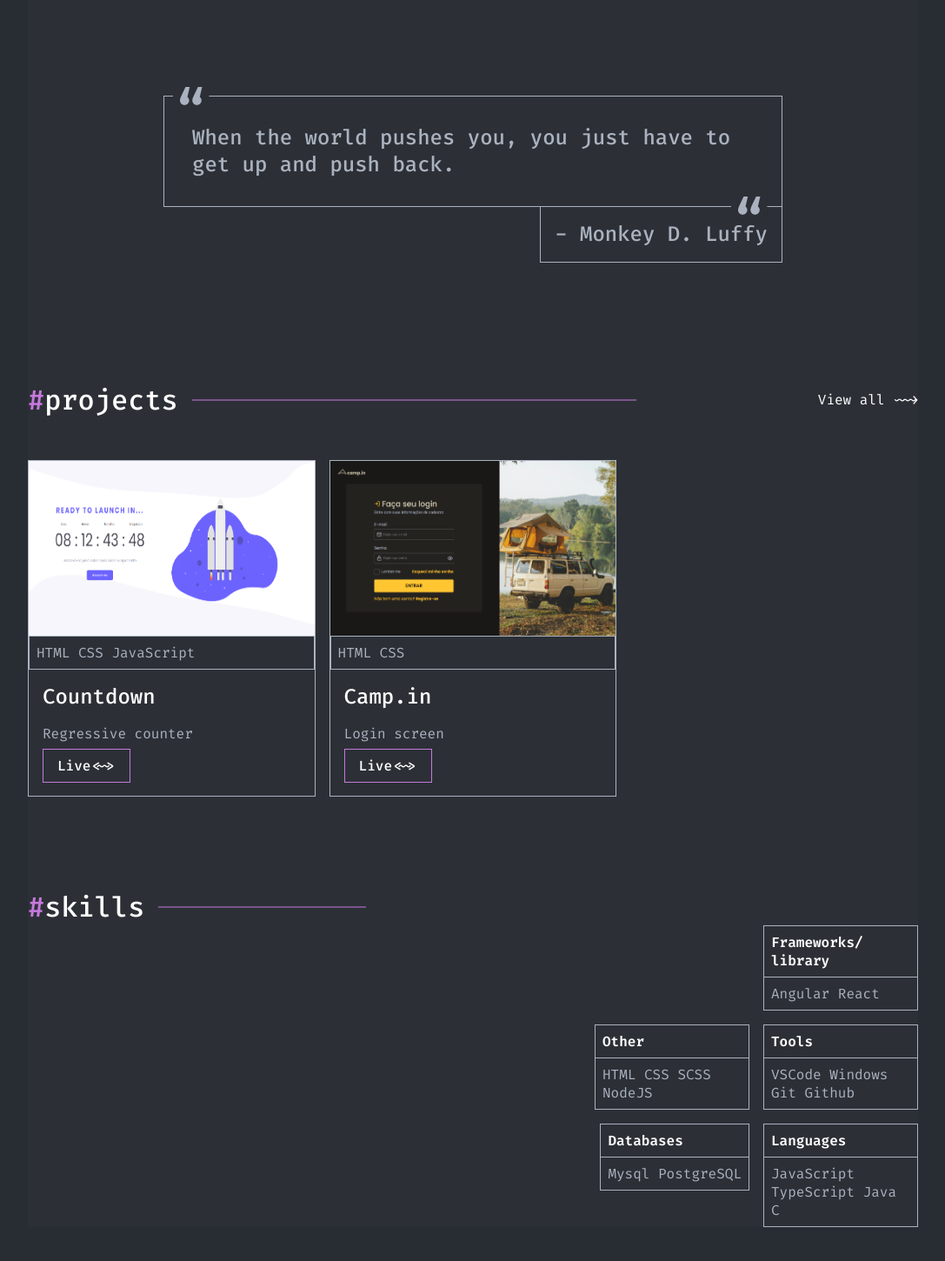
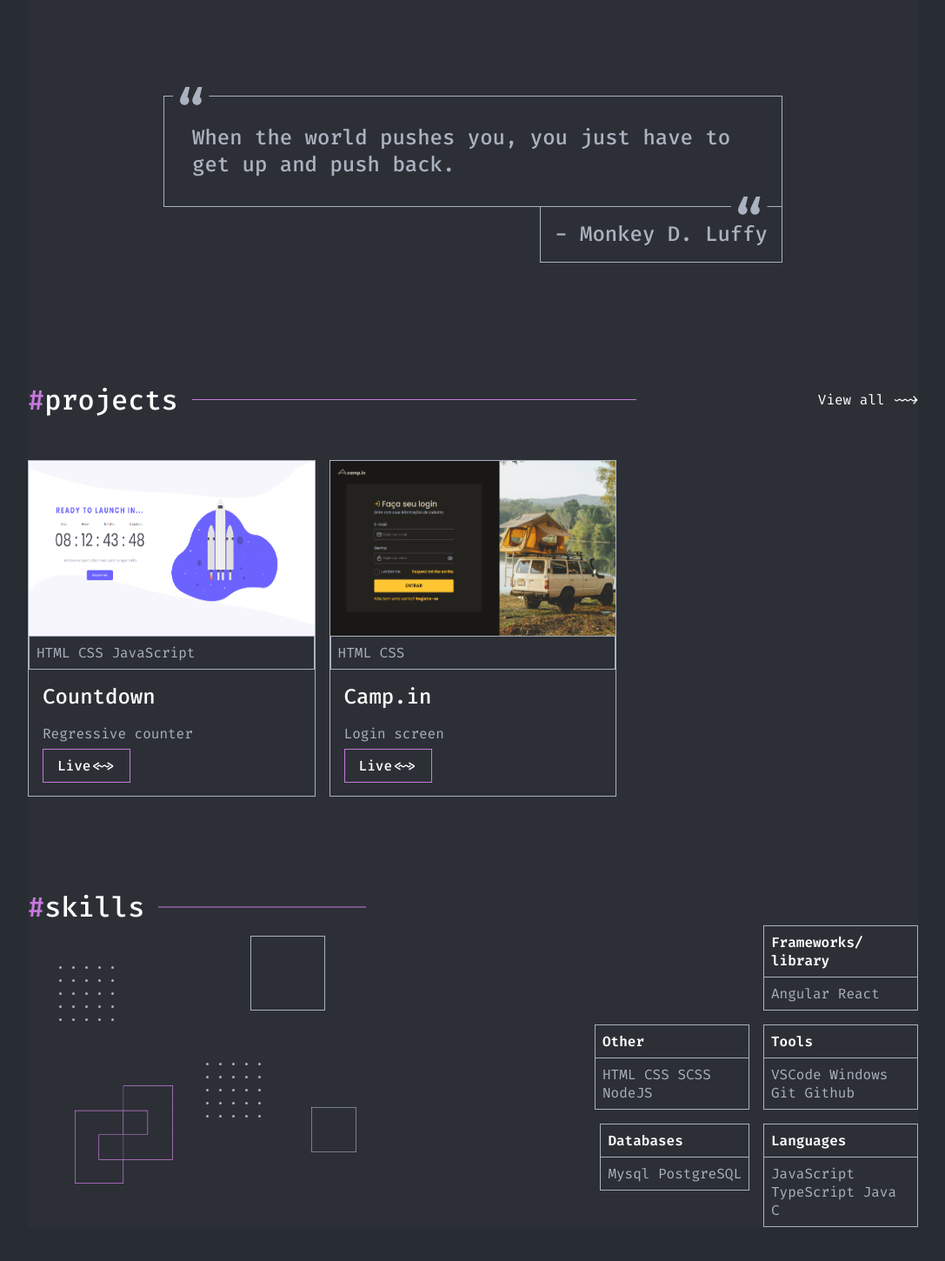
Before and after one commit to VictorCR18/Portfolio-Victor, a React (Vite) app: page / in a window 1280 px wide. Shown: the part 498-1948 px from the top of the page at 87% size, without its empty margins (96-1183 px from the left). After the commit the page ends 1909 px from the top, so only its background shows below. Built offline with nearby package versions, Linux system fonts and the light colour scheme.

Commit message:
ajustando tamanhos

```diff
--- a/src/components/Presentation/styles.css
+++ b/src/components/Presentation/styles.css
@@ -63,7 +63,8 @@ button:focus {
 }
 
 .Image {
-  width: auto;
+  max-width: 457px;
+  height: auto;
   position: relative;
 }
 
--- a/src/components/Projects/index.tsx
+++ b/src/components/Projects/index.tsx
@@ -1,4 +1,3 @@
-import Line from "../../assets/Line2.svg";
 import Countdown from "../../assets/Countdown.png";
 import LoginForm from "../../assets/Login-Form-CSS.png";
 
@@ -13,7 +12,7 @@ export function Projects() {
       <div className="title-projects">
         <label className="title-projects-label">
           <Titles symbol="#" title="projects" />
-          <img src={Line} />
+          <div className="bar-projects"></div>
         </label>
         <a className="link-projects">View all ~~&gt;</a>
       </div>
--- a/src/components/Projects/styles.css
+++ b/src/components/Projects/styles.css
@@ -1,8 +1,10 @@
 .main-projects {
+  width: 100%;
   margin-bottom: 106px;
 }
 
 .title-projects {
+  width: 100%;
   margin-bottom: 48px;
   display: flex;
   align-items: center;
@@ -12,6 +14,8 @@
 
 .title-projects-label {
   display: flex;
+  width: 100%;
+  align-items: center;
   gap: 16px;
 }
 
@@ -21,7 +25,17 @@
 }
 
 .link-projects {
+  white-space: nowrap;
+  width: auto;
+  line-height: 21px;
   color: #ffffff;
+}
+
+.bar-projects {
+  width: 100%;
+  max-width: 511px;
+  height: 1px;
+  background: #c778dd;
 }
 
 .Cards {
--- a/src/components/Skills/styles.css
+++ b/src/components/Skills/styles.css
@@ -16,8 +16,8 @@
   gap: 16px;
   width: 63px;
   height: 63px;
-  left: 205px;
-  top: 1606px;
+  left: 36px;
+  top: 47px;
   position: absolute;
 }
 
@@ -25,32 +25,32 @@
   gap: 16px;
   width: 63px;
   height: 63px;
-  left: 382px;
-  top: 1711px;
+  left: 205px;
+  top: 158px;
   position: absolute;
 }
 
 .Rectangle1 {
   width: 86px;
   height: 86px;
-  left: 432px;
-  top: 1568px;
+  left: 256px;
+  top: 12px;
   position: absolute;
 }
 
 .Rectangle2 {
   width: 52px;
   height: 52px;
-  left: 502px;
-  top: 1761px;
+  left: 326px;
+  top: 209px;
   position: absolute;
 }
 
 .Logo2 {
   width: 113px;
   height: 113px;
-  left: 220px;
-  top: 1737px;
+  left: 54px;
+  top: 184px;
   position: absolute;
 }
 
--- a/src/styles/global.css
+++ b/src/styles/global.css
@@ -1,7 +1,7 @@
 @import url("https://fonts.googleapis.com/css2?family=Fira+Code:wght@400;500;600;700&display=swap");
 
 * {
-  max-width: auto;
+  max-width: 100%;
   margin: 0;
   padding: 0;
   box-sizing: border-box;
```
